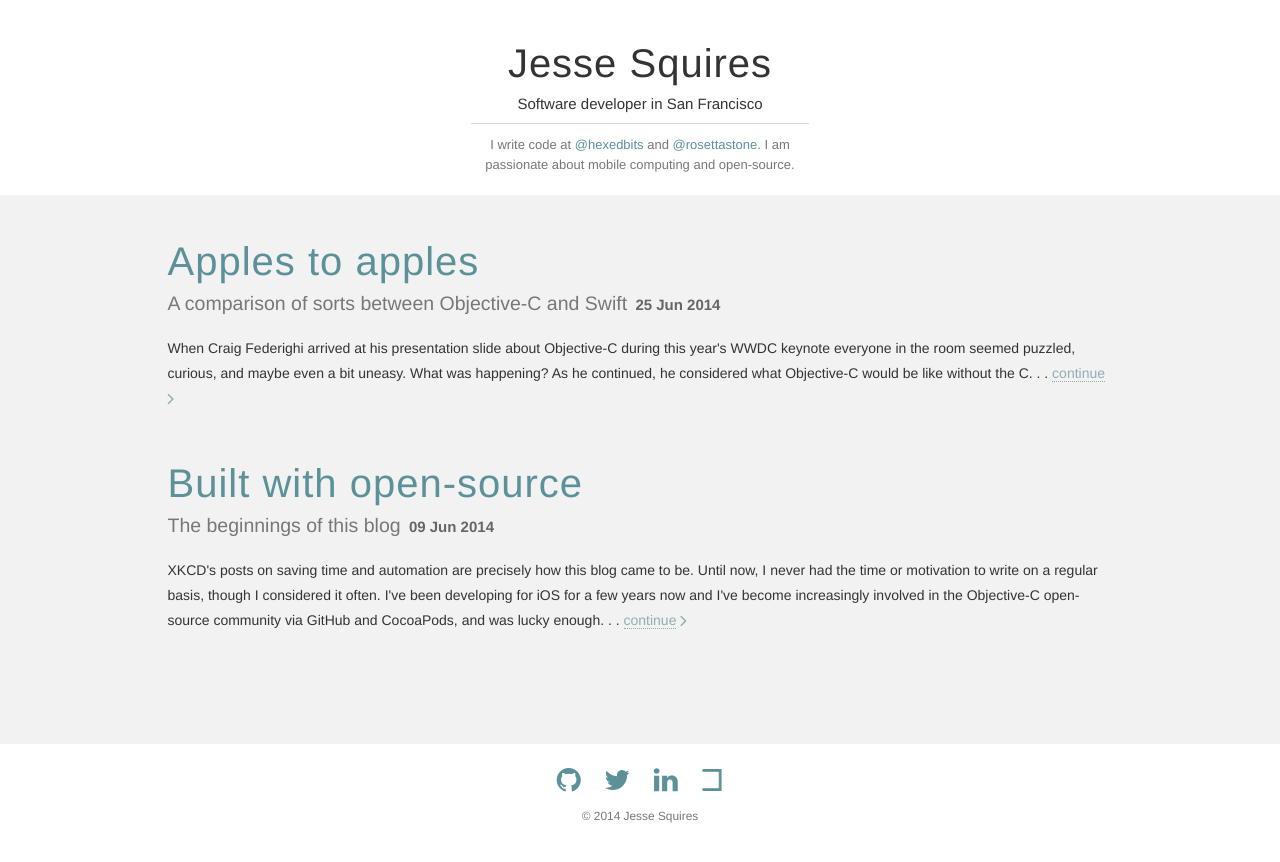
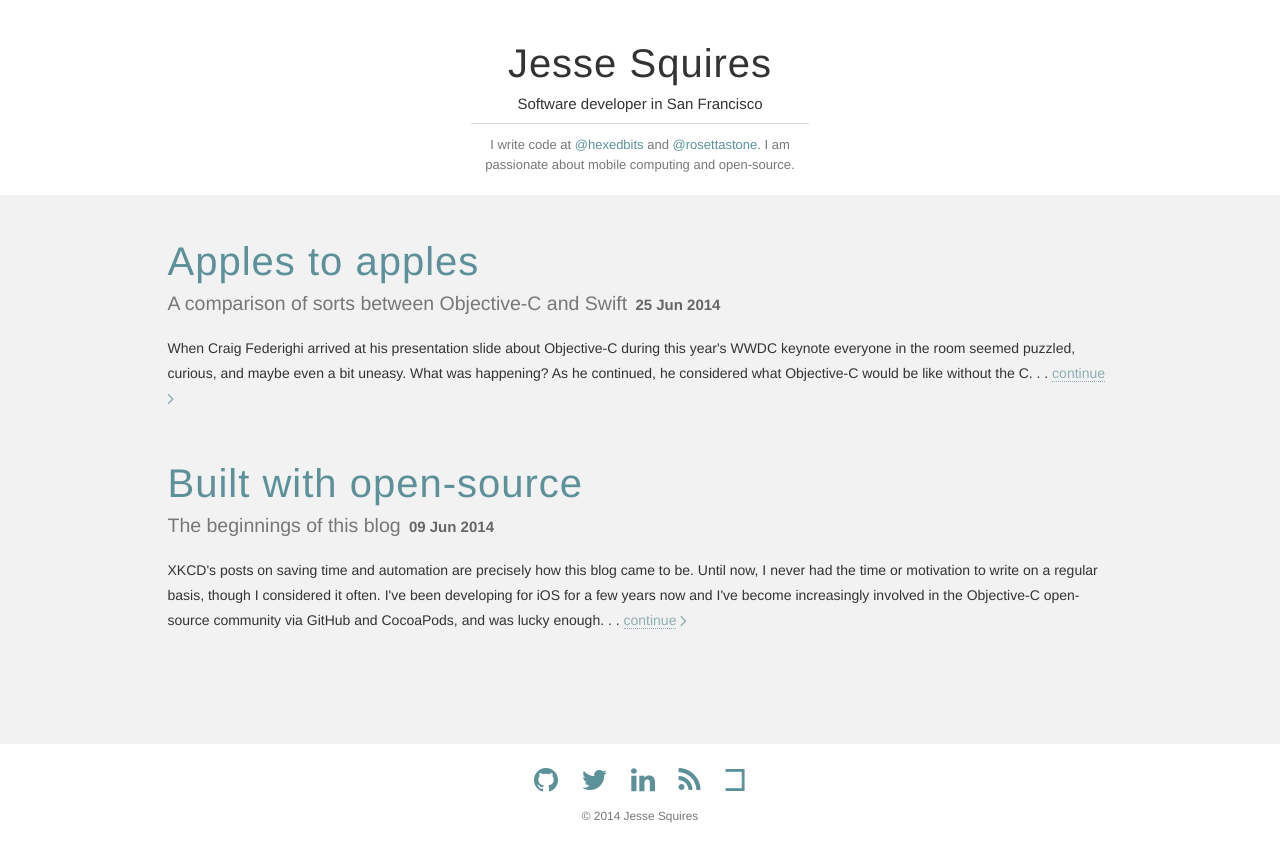
Before and after one commit to jessesquires/jessesquires.com, a Jekyll site: the page built from index.html, in a window 1280 px wide. Shown: the top 862 px of the page. Built offline with Jekyll 4.4.1, drawn with Linux system fonts in a browser that asks for light colours; nearby versions of some CDN libraries; Markdown is read by kramdown in place of the engine named in the settings; the list of posts is cut into pages by our own code.

Commit message:
add RSS icon to footer. close #2

```diff
--- a/_includes/footer.html
+++ b/_includes/footer.html
@@ -9,6 +9,8 @@
 				<li>&nbsp;&nbsp;</li>
 				<li><a href="http://bit.ly/jslnkdin" target="_blank"><i class="fa fa-linkedin fa-2x"></i></a></li>
 				<li>&nbsp;&nbsp;</li>
+				<li><a href="{{ site.url }}/feed.xml" target="_blank"><i class="fa fa-rss fa-2x"></i></a></li>
+				<li>&nbsp;&nbsp;</li>
 				<li><a href="http://bit.ly/0x29A" target="_blank"><img src="/img/hblogo.png" id="hblogo" alt="HexedBits logo" title="Hexed Bits"></a></li>
 			</ul>
 			<small class="text-muted">&copy; {{ site.time | date: '%Y' }} Jesse Squires</small>
```
